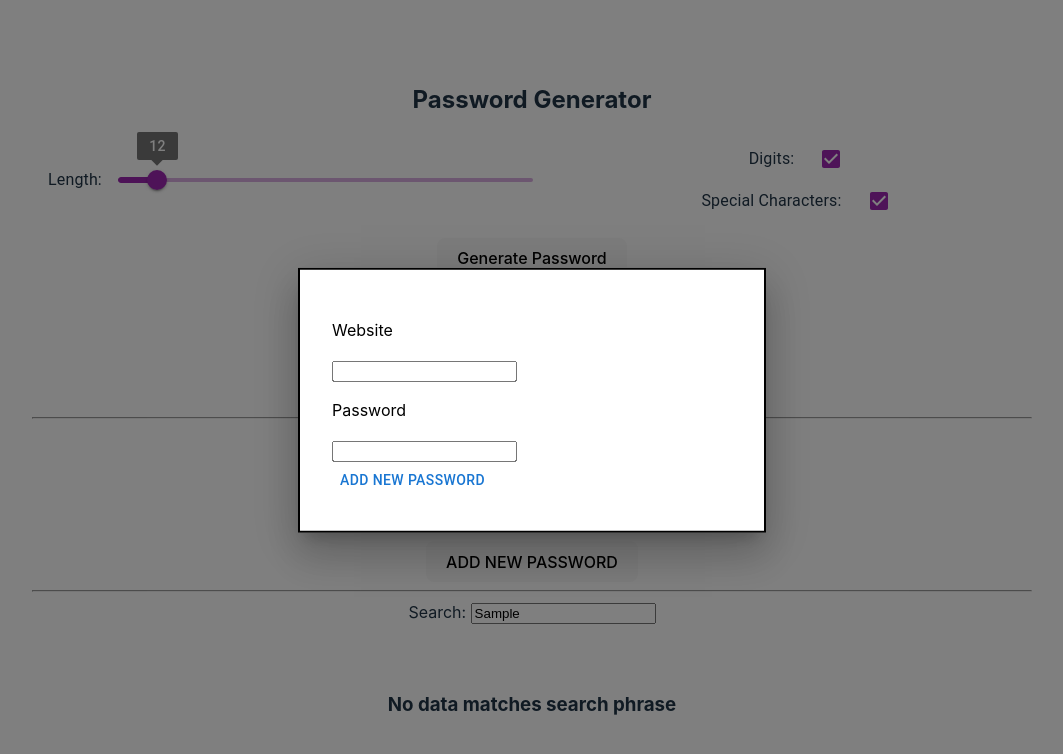
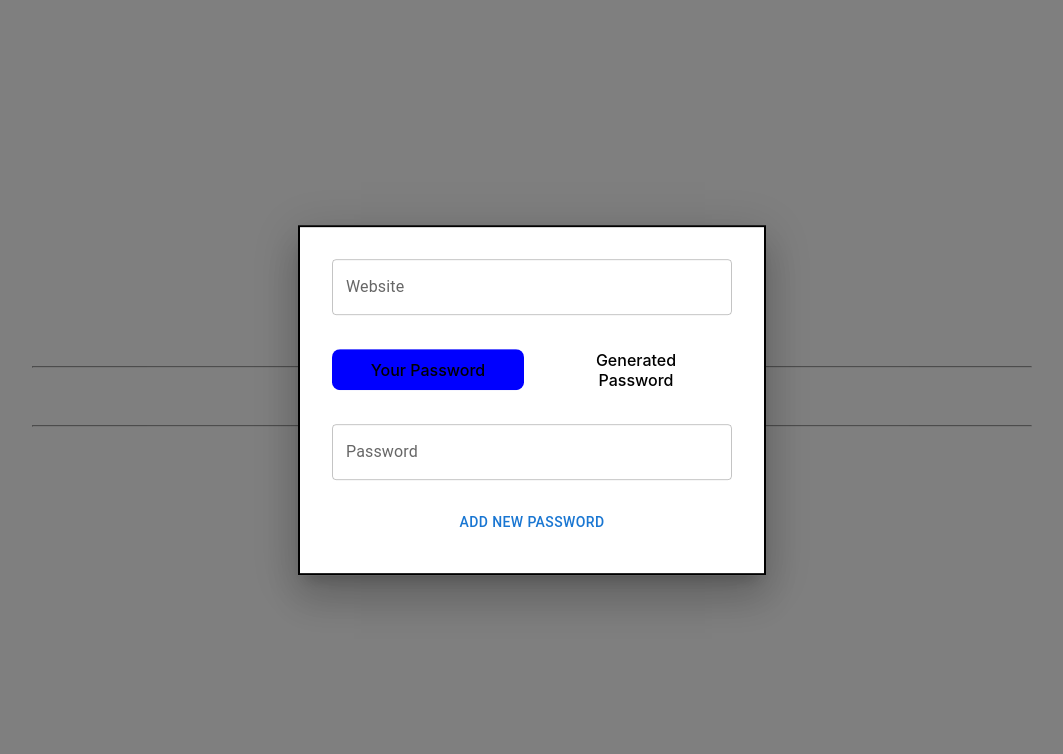
Before and after one commit to LenaAnastazjaPtak/King-sGuard, a React (Vite) app in the folder Frontend/: page / in a window 1280 px wide. Both pictures are taken after typing "Sample" into the empty fields and a click on the button "ADD NEW PASSWORD". Shown: the top 754 px of the page, without its empty margins (108-1171 px from the left). Built offline with nearby package versions, Linux system fonts and the light colour scheme.

Commit message:
Whole encryption and decryption, saving passwords done, todo: styling

```diff
--- a/Frontend/src/App.tsx
+++ b/Frontend/src/App.tsx
@@ -22,7 +22,7 @@ const PASSWORDS: PasswordInterface[] = [
 const App = () => {
   const [masterPassword, setMasterPassword] = useState<string>("ABCDEFG");
   const [password, setPassword] = useState<string>("XYZ");
-  const [encryptedPassword, setEncryptedPassword] = useState<string>("");
+  // const [encryptedPassword, setEncryptedPassword] = useState<string>("");
   // const [equal, setEqual] = useState<boolean>(false);
   // const [newPassword, setNewPassword] = useState<string>("");
   // const [newPrivateKeyPem, setNewPrivateKeyPem] = useState<string>("");
@@ -30,7 +30,7 @@ const App = () => {
   const [search, setSearch] = useState<string>("");
   const [filteredPasswords, setFilteredPasswords] = useState<PasswordInterface[]>(PASSWORDS);
   const [passwordToDecrypt, setPasswordToDecrypt] = useState<string>("");
-
+  // const [decryptedPassword, setDecryptedPassword] = useState<string>("");
   const [isAddPasswordModalOpen, setIsAddPasswordModalOpen] = useState<boolean>(false);
   const [isDecryptModalOpen, setIsDecryptModalOpen] = useState<boolean>(false);
 
@@ -44,13 +44,7 @@ const App = () => {
   // }
 
   const handleAddNewPassword = (password: string, website: string) => {
-    if (password === "" || website === "") {
-      alert("Password or website cannot be empty");
-      return;
-    }
-
     const encryptedPassword = encryptPassword(PUBLIC_KEY_PEM, password);
-
     const newId = PASSWORDS[PASSWORDS.length - 1].id + 1;
     const newPasswords = [...PASSWORDS, { id: newId, password: encryptedPassword, website }];
     PASSWORDS.push({ id: newId, password, website });
@@ -67,12 +61,14 @@ const App = () => {
     setFilteredPasswords(localFilteredPasswords);
   }
 
-  const handleEncryptPassword = (pass: string) => {
-    const encrypted = encryptPassword(PUBLIC_KEY_PEM, pass);
-    setEncryptedPassword(encrypted);
-  }
+  // const handleEncryptPassword = (pass: string) => {
+  //   const encrypted = encryptPassword(PUBLIC_KEY_PEM, pass);
+  //   setEncryptedPassword(encypted);
+  //   handleAddNewPassword(pass, "test.com");
+  // }
 
   const handleDecryptPassword = (passedMasterPassword: string, encryptedPassword: string) => {
+
     const localPEM = verifyMasterPassword(passedMasterPassword, PUBLIC_KEY_PEM);
     if (!localPEM) return;
 
@@ -82,25 +78,37 @@ const App = () => {
   }
 
   const handleDecryptPasswordButton = (password: string) => {
+    console.log(password)
     setPasswordToDecrypt(password);
     setIsDecryptModalOpen(true);
   }
 
   return <main style={{ width: "1000px" }}>
-    <PasswordGenerator setPassword={setPassword} password={password} />
+    {/* <PasswordGenerator setPassword={setPassword} password={password} /> */}
     {/* <input type="text" onChange={(e) => setPassword(e.target.value)} />
     <p>Password Before Encription: {password}</p>
     <button onClick={() => handleGenerateKeyPair()}>GENERATE</button>
     <p>Private: {privateKeyPem}</p>
     <p>Public: {publicKeyPem}</p> */}
+    <button onClick={() => verifyMasterPassword(masterPassword, PUBLIC_KEY_PEM)}>Verify</button>
     <h3>MASTER PASSWORD</h3>
     <input type="text" value={masterPassword} onChange={(e) => { setMasterPassword(e.target.value) }} />
+    {/*
     <hr />
+    <input type="text" value={password} onChange={(e) => { setPassword(e.target.value) }} />
     <div>
       <h3>Encrypt Password</h3>
       <button onClick={() => handleEncryptPassword(password)}>ENCRYPT</button>
       <p style={{ wordWrap: "break-word" }}>{encryptedPassword}</p>
     </div>
+    <hr />
+    <div>
+      <h3>DECRYPT PASSWORD</h3>
+      <button onClick={tmpWrapper}>DECRYPT</button>
+      {decryptedPassword && <p style={{ wordWrap: "break-word" }}>{decryptedPassword}</p>}
+    </div> */}
+    <br />
+    <hr />
     <button onClick={() => { setIsAddPasswordModalOpen(true) }}>ADD NEW PASSWORD</button>
     <hr />
     <label htmlFor="searchbar">Search: </label><input type="text" name="searchbar" id="searchbar" value={search} onChange={(e) => handleSearch(e.target.value)} />
@@ -144,8 +152,8 @@ const App = () => {
     </TableContainer> :
       <div><h3>No data matches search phrase</h3></div>
     }
-    <NewPasswordModal isModalOpen={isAddPasswordModalOpen} handleClose={() => setIsAddPasswordModalOpen(false)} handleSave={handleAddNewPassword} />
-    <DecryptModal password={passwordToDecrypt} handleDecryptPassword={handleDecryptPassword} isModalOpen={isDecryptModalOpen} handleClose={() => setIsDecryptModalOpen(false)} />
+    {isAddPasswordModalOpen && <NewPasswordModal isModalOpen={isAddPasswordModalOpen} handleClose={() => setIsAddPasswordModalOpen(false)} handleSave={handleAddNewPassword} />}
+    {isDecryptModalOpen && <DecryptModal password={passwordToDecrypt} handleDecryptPassword={handleDecryptPassword} isModalOpen={isDecryptModalOpen} handleClose={() => setIsDecryptModalOpen(false)} />}
   </main >;
 }
 
--- /dev/null
+++ b/Frontend/src/components/CustomSwitch.tsx
@@ -0,0 +1,26 @@
+
+type Props = {
+    options: string[];
+    selected: string;
+    setSelected: (selected: string) => void;
+}
+
+const CustomSwitch = ({ options, selected, setSelected }: Props) => {
+    return (
+        <div style={{
+            display: "flex",
+            justifyContent: "center",
+            gap: "1rem",
+            alignItems: "center",
+            width: "100%",
+        }}>
+            {options.map((option) => {
+                return (
+                    <button key={option} onClick={() => setSelected(option)} style={{ backgroundColor: option === selected ? "blue" : "white", color: "black", flex: 1 }}>{option}</button>
+                )
+            })}
+        </div>
+    )
+}
+
+export default CustomSwitch
--- a/Frontend/src/components/DecryptModal.tsx
+++ b/Frontend/src/components/DecryptModal.tsx
@@ -1,4 +1,4 @@
-import { Box, Button, Modal } from '@mui/material';
+import { Box, Button, Modal, TextField } from '@mui/material';
 import { useState } from 'react'
 
 type Props = {
@@ -18,16 +18,24 @@ const style = {
     border: '2px solid #000',
     boxShadow: 24,
     p: 4,
-    color: "black"
+    color: "black",
+    display: 'flex', alignItems: 'center', justifyContent: 'center', gap: "0.5rem", flexDirection: 'column'
 };
 
+const paragraphStyle = {
+    width: "100%",
+    whiteSpace: "nowrap",
+    overflow: "hidden",
+    textOverflow: "ellipsis",
+}
+
 const DecryptModal = ({ password, handleDecryptPassword, isModalOpen, handleClose }: Props) => {
-    const [masterPassword, setMasterPassword] = useState<string>("");
+    const [localMasterPassword, setLocalMasterPassword] = useState<string>("");
     const [decryptedPassword, setDecryptedPassword] = useState<string>("");
     const [error, setError] = useState<string>("");
 
     const handleLocalDecrypt = () => {
-        const result = handleDecryptPassword(password, masterPassword);
+        const result = handleDecryptPassword(localMasterPassword, password);
         if (result) {
             setDecryptedPassword(result)
             setError("");
@@ -37,6 +45,11 @@ const DecryptModal = ({ password, handleDecryptPassword, isModalOpen, handleClos
         }
     }
 
+    const handleChangeLocalMasterPassword = (value: string) => {
+        setLocalMasterPassword(value);
+        setError(value === "" ? "Master Password Cannot Be Empty" : "");
+    }
+
     return (
         <div>
             <Modal
@@ -44,15 +57,32 @@ const DecryptModal = ({ password, handleDecryptPassword, isModalOpen, handleClos
                 onClose={handleClose}
                 aria-labelledby="modal-modal-title"
                 aria-describedby="modal-modal-description"
+                sx={{}}
+
             >
                 <Box sx={style}>
-                    <p>Encrypted Password</p>
-                    <p>{password}</p>
-                    <p>Master Password</p>
-                    <input type="text" onChange={(e) => setMasterPassword(e.target.value)} />
-                    <br />
-                    <Button onClick={() => handleLocalDecrypt()}>Decrypt</Button>
-                    {decryptedPassword !== "" && <><p>Decrypted Password</p><p>{decryptedPassword}</p></>}{error && <><p>Error</p><p>{error}</p></>}
+                    <h3>Encrypted Password</h3>
+                    <p style={paragraphStyle}>{password}</p>
+                    <h3>Master Password</h3>
+                    <TextField
+                        id="outlined-error-helper-text"
+                        label="Master Password"
+                        placeholder='Master Password'
+                        helperText={error}
+                        value={localMasterPassword}
+                        onChange={(e) => handleChangeLocalMasterPassword(e.target.value)}
+                        error={error !== ""}
+                        fullWidth
+                        color='secondary'
+                    />
+                    <Button fullWidth
+                        color='secondary' sx={{ outline: "1px solid purple" }} onClick={() => handleLocalDecrypt()}>Decrypt</Button>
+                    {decryptedPassword !== "" &&
+                        <div style={{ textAlign: "center" }}>
+                            <p>Your Decrypted Password:</p>
+                            <h3>{decryptedPassword}</h3>
+                        </div>}
+                    {error && <h4>Error: {error}</h4>}
                 </Box>
             </Modal>
         </div>
--- a/Frontend/src/components/NewPasswordModal.tsx
+++ b/Frontend/src/components/NewPasswordModal.tsx
@@ -1,5 +1,7 @@
-import { Box, Button, Modal, Typography } from '@mui/material';
+import { Box, Button, Modal, TextField, Typography } from '@mui/material';
 import { useState } from 'react';
+import CustomSwitch from './CustomSwitch';
+import PasswordGenerator from './PasswordGenerator';
 
 type Props = {
     isModalOpen: boolean;
@@ -17,12 +19,50 @@ const style = {
     border: '2px solid #000',
     boxShadow: 24,
     p: 4,
-    color: "black"
+    color: "black",
+    display: 'flex',
+    justifyContent: 'center',
+    flexDirection: 'column', gap: "1.5rem"
+
 };
 
 const NewPasswordModal = ({ isModalOpen, handleClose, handleSave }: Props) => {
     const [password, setPassword] = useState<string>("");
     const [website, setWebsite] = useState<string>("");
+    const [passwordSource, setPasswordSource] = useState<string>("Your Password");
+    const [websiteError, setWebsiteError] = useState<string>("");
+    const [passwordError, setPasswordError] = useState<string>("");
+
+
+    const handleAddNewPassword = () => {
+        if (website === "") {
+            setWebsiteError("Website Cannot Be Empty");
+            return
+        }
+        if (password === "") {
+            setPasswordError("Password Cannot Be Empty");
+            return
+        }
+        handleSave(password, website);
+    }
+
+    const handleChangeWebsite = (value: string) => {
+        setWebsite(value);
+        setWebsiteError(value === "" ? "Website Cannot Be Empty" : "");
+    }
+
+    const handleChangePassword = (value: string) => {
+        setPassword(value);
+        setPasswordError(value === "" ? "Password Cannot Be Empty" : "");
+    }
+
+    const handleChangePasswordSource = (value: string) => {
+        setPasswordSource(value);
+        if (password !== "") {
+            setPasswordError("");
+        }
+
+    }
 
     return (
         <div>
@@ -31,16 +71,38 @@ const NewPasswordModal = ({ isModalOpen, handleClose, handleSave }: Props) => {
                 onClose={handleClose}
                 aria-labelledby="modal-modal-title"
                 aria-describedby="modal-modal-description"
+                style={{}}
             >
                 <Box sx={style}>
-                    <p>Website</p>
-                    {/* <Typography>Website</Typography> */}
-                    <input type="text" onChange={(e) => setWebsite(e.target.value)} />
-                    <p>Password</p>
-                    <input type="text" onChange={(e) => setPassword(e.target.value)} />
-                    <br />
-                    <Button onClick={() => handleSave(password, website)}>Add New Password</Button>
+                    <TextField
+                        id="outlined-error-helper-text"
+                        label="Website"
+                        placeholder='Your Website'
+                        helperText={websiteError}
+                        value={website}
+                        onChange={(e) => handleChangeWebsite(e.target.value)}
+                        error={websiteError !== ""}
+                    />
+                    <CustomSwitch
+                        options={["Your Password", "Generated Password"]}
+                        selected={passwordSource}
+                        setSelected={handleChangePasswordSource}
+                    />
+                    {passwordSource === "Your Password" ?
+                        <TextField
+                            id="outlined-error-helper-text"
+                            label="Password"
+                            placeholder='Your Password'
+                            helperText={passwordError}
+                            value={password}
+                            onChange={(e) => handleChangePassword(e.target.value)}
+                            error={passwordError !== ""}
+                        /> :
+                        <PasswordGenerator setPassword={setPassword} password={password} width="100%" />
+                    }
+                    <Button onClick={handleAddNewPassword}>Add New Password</Button>
                 </Box>
+
             </Modal>
         </div>
     )
--- a/Frontend/src/components/PasswordGenerator.tsx
+++ b/Frontend/src/components/PasswordGenerator.tsx
@@ -9,9 +9,10 @@ const specialChars = '!@#$%^&*()_+/\|?<>;:{}[]'
 interface PasswordGeneratorProps {
   setPassword: (password: string) => void
   password: string
+  width?: string
 }
 
-const PasswordGenerator = ({ password, setPassword }: PasswordGeneratorProps) => {
+const PasswordGenerator = ({ password, setPassword, width }: PasswordGeneratorProps) => {
   const [length, setLength] = useState<number>(12)
   const [digitsFlag, setDigitsFlag] = useState<boolean>(true)
   const [specialCharsFlag, setSpecialCharsFlag] = useState<boolean>(true)
@@ -47,7 +48,7 @@ const PasswordGenerator = ({ password, setPassword }: PasswordGeneratorProps) =>
   }, [length, digitsFlag, specialCharsFlag])
 
   return (
-    <div style={{ width: "1000px" }}>
+    <div style={{ width: width ? width : "1000px" }}>
       <h2>Password Generator</h2>
       <div style={{ display: 'flex', alignItems: 'center', gap: "20px" }}>
         <div style={{ width: "50%", display: "flex", alignItems: 'center', textWrap: 'nowrap', gap: "1rem" }}>
--- a/Frontend/src/crypt.ts
+++ b/Frontend/src/crypt.ts
@@ -9,18 +9,15 @@ export const comparePemKeys = (key1: string, key2: string) => {
 }
 
 export const generateKeyPairFromString = (baseString: string) => {
-    // Użyj PBKDF2, aby wygenerować deterministyczny seed na podstawie hasła
-    const salt = 'some-fixed-salt'; // Stała wartość soli
+    const salt = 'some-fixed-salt';
     const iterations = 10000;
     const seed = forge.pkcs5.pbkdf2(baseString, salt, iterations, 32);
 
-    // Własny generator liczb pseudolosowych z seedem
     const prng = forge.random.createInstance();
     prng.seedFileSync = (count: number) => {
         return seed.substring(0, count);
     };
 
-    // Generuj parę kluczy RSA
     const keyPair = forge.pki.rsa.generateKeyPair({
         bits: KEY_LENGTH,
         e: 0x10001,
@@ -32,61 +29,52 @@ export const generateKeyPairFromString = (baseString: string) => {
 
     return { privateKeyPem, publicKeyPem };
 };
+
+
 export const verifyKeyPair = (publicKeyPem: string, privateKeyPem: string): boolean => {
     try {
-        // Załaduj klucz publiczny
         const publicKey = forge.pki.publicKeyFromPem(publicKeyPem);
-
-        // Załaduj klucz prywatny
         const privateKey = forge.pki.privateKeyFromPem(privateKeyPem);
-
-        // Wiadomość do przetestowania
         const testMessage = 'TestMessage123';
 
-        // Zaszyfruj wiadomość przy użyciu klucza publicznego
         const encrypted = publicKey.encrypt(testMessage, 'RSA-OAEP', {
             md: forge.md.sha256.create()
         });
 
-        // Odszyfruj wiadomość przy użyciu klucza prywatnego
+        // console.log('Encrypted message:', forge.util.encode64(encrypted));
+
         const decrypted = privateKey.decrypt(encrypted, 'RSA-OAEP', {
             md: forge.md.sha256.create()
         });
 
-        // Porównaj wiadomość przed i po procesie szyfrowania/odszyfrowania
+        // console.log('Decrypted message:', decrypted);
+
         return testMessage === decrypted;
     } catch (error) {
-        console.error('Nie poprawne hasło');
+        // console.error('Invalid RSAES-OAEP padding or other decryption error');
+        // console.error(error);
+
         return false;
     }
 };
 
 
 export const encryptPassword = (publicKeyPem: string, password: string): string => {
-    // Konwersja klucza publicznego PEM do obiektu
     const publicKey = forge.pki.publicKeyFromPem(publicKeyPem);
-
-    // Szyfrowanie hasła za pomocą klucza publicznego
     const encryptedPassword = publicKey.encrypt(password, 'RSA-OAEP', {
         md: forge.md.sha256.create(),
     });
-
-    // Zwracamy zaszyfrowane hasło zakodowane w base64
     return forge.util.encode64(encryptedPassword);
 };
 
+
+
 export const decryptPassword = (privateKeyPem: string, encryptedPasswordBase64: string): string => {
-    // Konwersja klucza prywatnego PEM do obiektu
     const privateKey = forge.pki.privateKeyFromPem(privateKeyPem);
-
-    // Dekodowanie zaszyfrowanego hasła z base64
     const encryptedPassword = forge.util.decode64(encryptedPasswordBase64);
-
-    // Odszyfrowanie hasła za pomocą klucza prywatnego
     const decryptedPassword = privateKey.decrypt(encryptedPassword, 'RSA-OAEP', {
         md: forge.md.sha256.create(),
     });
-
     return decryptedPassword;
 };
 
@@ -95,11 +83,10 @@ export const verifyMasterPassword = (masterPassword: string, publicKeyPem: strin
 
     const startTime = performance.now();
     const { privateKeyPem } = generateKeyPairFromString(masterPassword);
-    // console.log(privateKeyPem);
 
     const endTime = performance.now();
     if (!verifyKeyPair(publicKeyPem, privateKeyPem)) {
-        console.log("INCORRECT MASTER PASSWORD");
+        console.error("INCORRECT MASTER PASSWORD");
         return;
     }
     console.log(`Time taken to generate private PEM: ${endTime - startTime}ms`);
```
